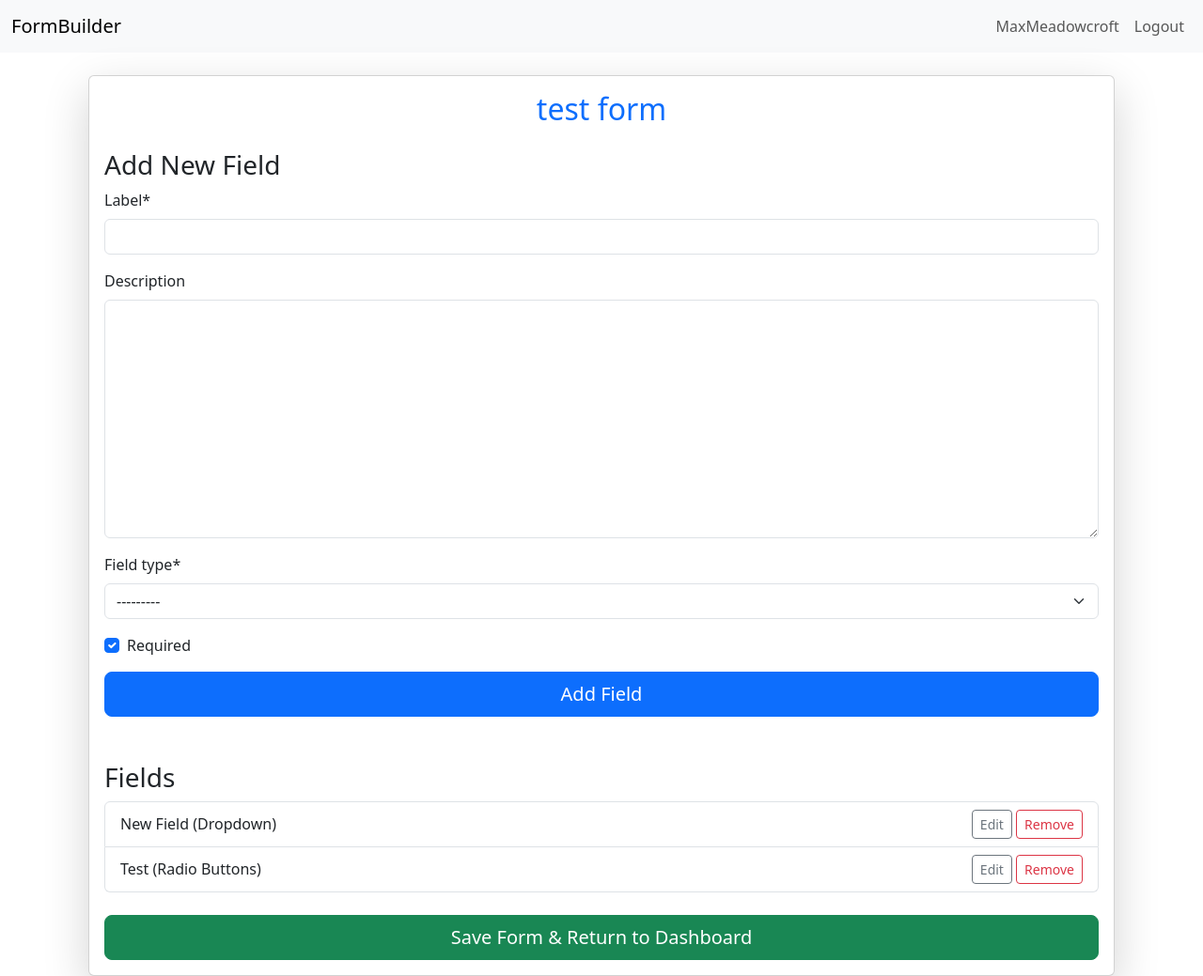
After one commit to maxmeadowcroft/SplashTechForms, a Django app: page /app/form/1/fields/ in a window 1280 px wide. The commit adds this page. Shown: the whole page at 94% size. Run offline with Django 5.2, Linux system fonts and the light colour scheme; a user stored in the database is signed in; data comes from the database, SQL or seed files in the repository; both versions use the stored data as it was after the commit; some libraries are stand-ins or nearby versions.

Commit message:
added basic form creation and editing still has a lot of bugs, now I am working on making fixing some of them and making it more complete for the MVP

```diff
--- a/splashTechForms/builder/forms.py
+++ b/splashTechForms/builder/forms.py
@@ -1,10 +1,30 @@
 # builder/forms.py
 
 from django import forms
-from .models import Form
+from .models import Form, FormField, FieldOption
 
 
 class CreateFormForm(forms.ModelForm):
     class Meta:
         model = Form
         fields = ['title', 'description']
+
+
+# Form to create or edit fields
+class AddFieldForm(forms.ModelForm):
+    class Meta:
+        model = FormField
+        fields = ['label', 'description', 'field_type', 'required']
+
+
+# Form for adding options to fields (radio buttons, dropdowns)
+class AddFieldOptionForm(forms.ModelForm):
+    class Meta:
+        model = FieldOption
+        fields = ['value']
+
+
+class EditFieldForm(forms.ModelForm):
+    class Meta:
+        model = FormField
+        fields = ['label', 'description', 'field_type', 'required']
--- a/splashTechForms/builder/models.py
+++ b/splashTechForms/builder/models.py
@@ -3,12 +3,13 @@
 from django.db import models
 from django.contrib.auth.models import User
 
+
+# Main form model
 class Form(models.Model):
     title = models.CharField(max_length=255)
     description = models.TextField(blank=True, null=True)
     creator = models.ForeignKey(User, on_delete=models.CASCADE)
     created_at = models.DateTimeField(auto_now_add=True)
-    # You can add more fields like form structure here
 
     def __str__(self):
         return self.title
@@ -16,9 +17,42 @@ class Form(models.Model):
     def get_absolute_url(self):
         return f"/form/{self.id}/"
 
+
+# Different types of fields that can be added to forms
+FIELD_TYPES = [
+    ('text', 'Text Field'),
+    ('textarea', 'Text Area'),
+    ('radio', 'Radio Buttons'),
+    ('checkbox', 'Checkbox'),
+    ('select', 'Dropdown'),
+]
+
+
+class FormField(models.Model):
+    form = models.ForeignKey(Form, on_delete=models.CASCADE, related_name="fields")
+    label = models.CharField(max_length=255)
+    description = models.TextField(blank=True, null=True)  # Optional description
+    field_type = models.CharField(max_length=50, choices=FIELD_TYPES)
+    required = models.BooleanField(default=True)
+
+    def __str__(self):
+        return f"{self.label} ({self.get_field_type_display()})"
+
+    def needs_options(self):
+        return self.field_type in ['radio', 'select']
+
+
+class FieldOption(models.Model):
+    form_field = models.ForeignKey(FormField, on_delete=models.CASCADE, related_name="options")
+    value = models.CharField(max_length=255)
+
+    def __str__(self):
+        return self.value
+
+
 class FormSubmission(models.Model):
     form = models.ForeignKey(Form, on_delete=models.CASCADE, related_name="submissions")
-    submission_data = models.JSONField()  # Store form data as JSON
+    submission_data = models.JSONField()  # Store the form submission data as JSON
     submitted_at = models.DateTimeField(auto_now_add=True)
 
     def __str__(self):
--- /dev/null
+++ b/splashTechForms/builder/templates/builder/manage_fields.html
@@ -0,0 +1,44 @@
+{% extends "base.html" %}
+{% load crispy_forms_tags %}
+
+{% block title %}Manage Fields{% endblock %}
+
+{% block content %}
+<div class="container mt-4">
+    <div class="card shadow-lg">
+        <div class="card-body">
+            <h2 class="text-center text-primary mb-4">{{ form.title }}</h2>
+
+            <!-- Add Field Form -->
+            <h3>Add New Field</h3>
+            <form method="POST">
+                {% csrf_token %}
+                {{ field_form|crispy }}
+                <button type="submit" name="add_field" class="btn btn-lg btn-primary w-100">Add Field</button>
+            </form>
+
+            <!-- Existing Fields -->
+            <h3 class="mt-5">Fields</h3>
+            <ul class="list-group">
+                {% for field in fields %}
+                <li class="list-group-item d-flex justify-content-between align-items-center">
+                    {{ field.label }} ({{ field.get_field_type_display }})
+                    <div>
+                        <a href="{% url 'edit_field' field.id %}" class="btn btn-sm btn-outline-secondary">Edit</a>
+                        <a href="{% url 'delete_field' field.id %}" class="btn btn-sm btn-outline-danger">Remove</a>
+                    </div>
+                </li>
+                {% empty %}
+                <li class="list-group-item">No fields added yet.</li>
+                {% endfor %}
+            </ul>
+
+            <!-- Save Form Button -->
+            <form method="POST" class="mt-4">
+                {% csrf_token %}
+                <button type="submit" name="save_form" class="btn btn-lg btn-success w-100">Save Form & Return to Dashboard</button>
+            </form>
+        </div>
+    </div>
+</div>
+{% endblock %}
--- a/splashTechForms/builder/urls.py
+++ b/splashTechForms/builder/urls.py
@@ -5,6 +5,9 @@ from . import views
 
 urlpatterns = [
     path('', views.dashboard_view, name='dashboard'),
-    path('form/create/', views.create_form_view, name='create_form'),
-    path('form/<int:form_id>/data/', views.form_data_view, name='form_data'),
+    path('form/create/', views.create_or_edit_form_view, name='create_form'),
+    path('form/<int:form_id>/edit/', views.create_or_edit_form_view, name='edit_form'),
+    path('form/<int:form_id>/fields/', views.manage_fields_view, name='manage_fields'),
+    path('form/field/<int:field_id>/edit/', views.edit_field_view, name='edit_field'),
+    path('form/field/<int:field_id>/delete/', views.delete_field_view, name='delete_field'),
 ]
--- a/splashTechForms/builder/views.py
+++ b/splashTechForms/builder/views.py
@@ -1,8 +1,8 @@
 # builder/views.py
 
-from django.shortcuts import render, redirect
-from .models import Form, FormSubmission
-from .forms import CreateFormForm
+from django.shortcuts import render, redirect, get_object_or_404
+from .models import Form, FormField
+from .forms import CreateFormForm, AddFieldForm, EditFieldForm
 from django.contrib.auth.decorators import login_required
 
 @login_required
@@ -11,20 +11,69 @@ def dashboard_view(request):
     return render(request, 'builder/dashboard.html', {'forms': forms})
 
 @login_required
-def create_form_view(request):
+def create_or_edit_form_view(request, form_id=None):
+    if form_id:
+        form_instance = get_object_or_404(Form, id=form_id, creator=request.user)
+    else:
+        form_instance = None
+
     if request.method == 'POST':
-        form = CreateFormForm(request.POST)
+        form = CreateFormForm(request.POST, instance=form_instance)
         if form.is_valid():
-            new_form = form.save(commit=False)
-            new_form.creator = request.user
-            new_form.save()
-            return redirect('dashboard')
+            saved_form = form.save(commit=False)
+            saved_form.creator = request.user
+            saved_form.save()
+            return redirect('manage_fields', saved_form.id)
     else:
-        form = CreateFormForm()
-    return render(request, 'builder/create_form.html', {'form': form})
+        form = CreateFormForm(instance=form_instance)
+
+    return render(request, 'builder/create_edit_form.html', {'form': form})
 
 @login_required
-def form_data_view(request, form_id):
-    form = Form.objects.get(id=form_id, creator=request.user)
-    submissions = form.submissions.all()
-    return render(request, 'builder/form_data.html', {'form': form, 'submissions': submissions})
+def manage_fields_view(request, form_id):
+    form_instance = get_object_or_404(Form, id=form_id, creator=request.user)
+    fields = form_instance.fields.all()
+
+    if request.method == 'POST':
+        if 'add_field' in request.POST:
+            field_form = AddFieldForm(request.POST)
+            if field_form.is_valid():
+                new_field = field_form.save(commit=False)
+                new_field.form = form_instance
+                new_field.save()
+        elif 'save_form' in request.POST:
+            return redirect('dashboard')
+
+    else:
+        field_form = AddFieldForm()
+
+    return render(request, 'builder/manage_fields.html', {
+        'form': form_instance,
+        'fields': fields,
+        'field_form': field_form
+    })
+
+@login_required
+def delete_field_view(request, field_id):
+    field = get_object_or_404(FormField, id=field_id, form__creator=request.user)
+    form_id = field.form.id
+    field.delete()
+    return redirect('manage_fields', form_id)
+
+
+@login_required
+def edit_field_view(request, field_id):
+    field_instance = get_object_or_404(FormField, id=field_id, form__creator=request.user)
+
+    if request.method == 'POST':
+        edit_form = EditFieldForm(request.POST, instance=field_instance)
+        if edit_form.is_valid():
+            edit_form.save()
+            return redirect('manage_fields', field_instance.form.id)
+    else:
+        edit_form = EditFieldForm(instance=field_instance)
+
+    return render(request, 'builder/edit_field.html', {
+        'edit_form': edit_form,
+        'field': field_instance
+    })
```
Also changed, not shown: splashTechForms/builder/templates/builder/create_edit_form.html (added, +19 -0 lines), splashTechForms/builder/templates/builder/create_form.html (deleted, +0 -13 lines), splashTechForms/builder/templates/builder/dashboard.html (+10 -30 lines), splashTechForms/builder/templates/builder/edit_fields.html (added, +28 -0 lines), splashTechForms/builder/templates/builder/form_data.html (deleted, +0 -17 lines), splashTechForms/builder/migrations/0002_formfield_fieldoption.py (added), splashTechForms/builder/migrations/0003_formfield_description.py (added), splashTechForms/db.sqlite3.
